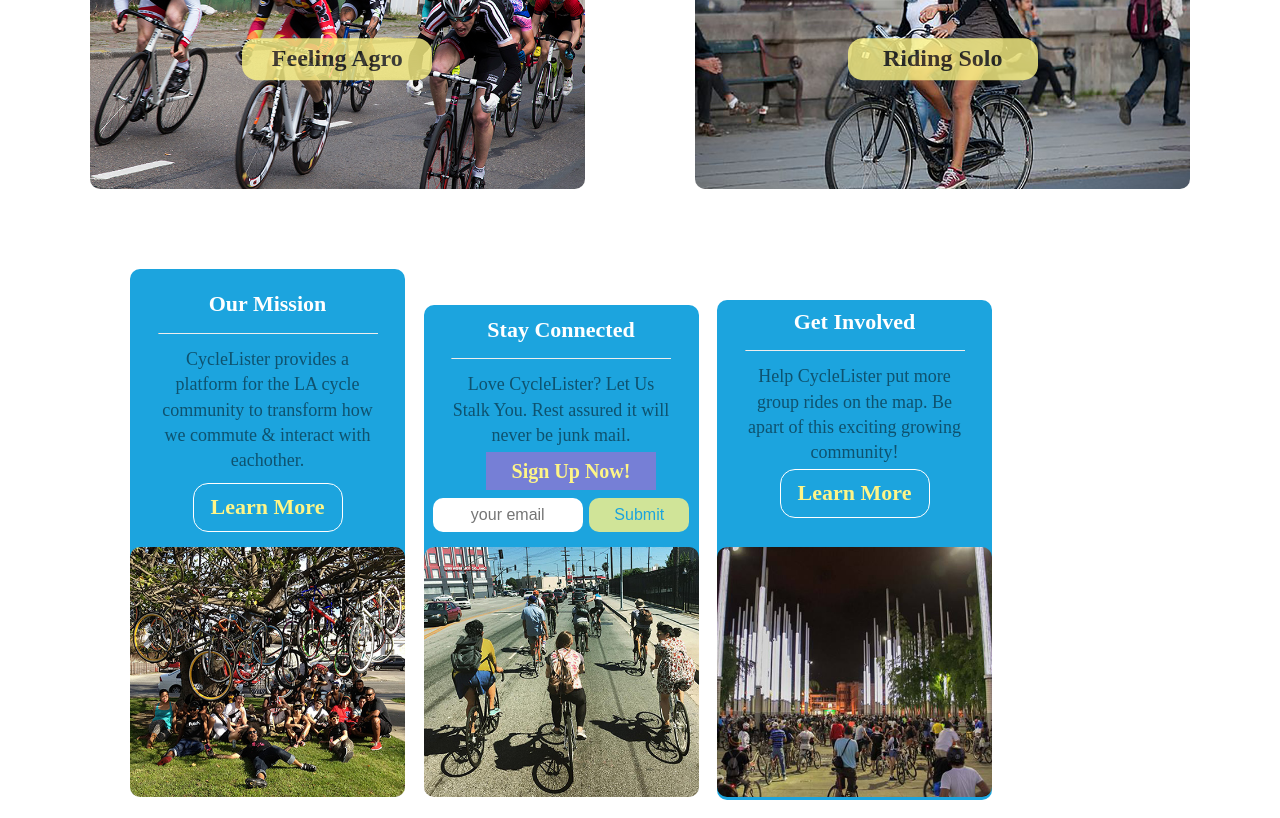
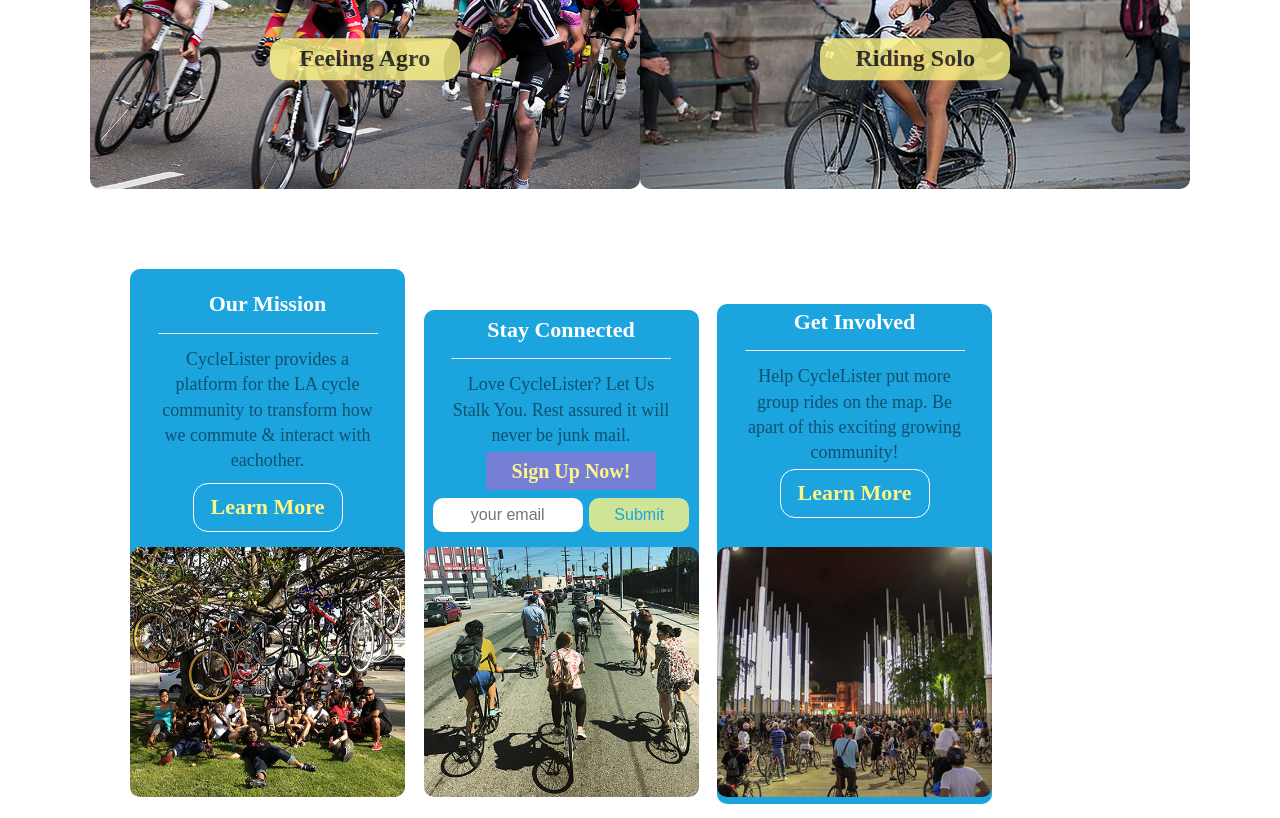
Before and after one commit to Jeruda1/CycleLister-Site-Final-Project, a plain HTML site: page index.html in a window 1280 px wide. Shown: the part 1038-1856 px from the top of the page. Drawn offline with nearby package versions, Linux system fonts and the light colour scheme; a web font is replaced by a local one.

Commit message:
media query update

```diff
--- a/css/style.css
+++ b/css/style.css
@@ -557,7 +557,7 @@ and (max-device-width : 1024px){
   }
 
   #moods div{
-    width: 45%;
+    width: 50%;
     height:260px;
   }
   .btn {
@@ -578,10 +578,10 @@ and (max-device-width : 1024px){
     margin-bottom:40px;
   }
   #box2{
-  padding-top:10px;
+  padding-top:5px;
 }
 #box3{
-  padding-top:7px;
+  padding-top:3px;
   /*height:500px;*/
 }
   #testimonial{
```
